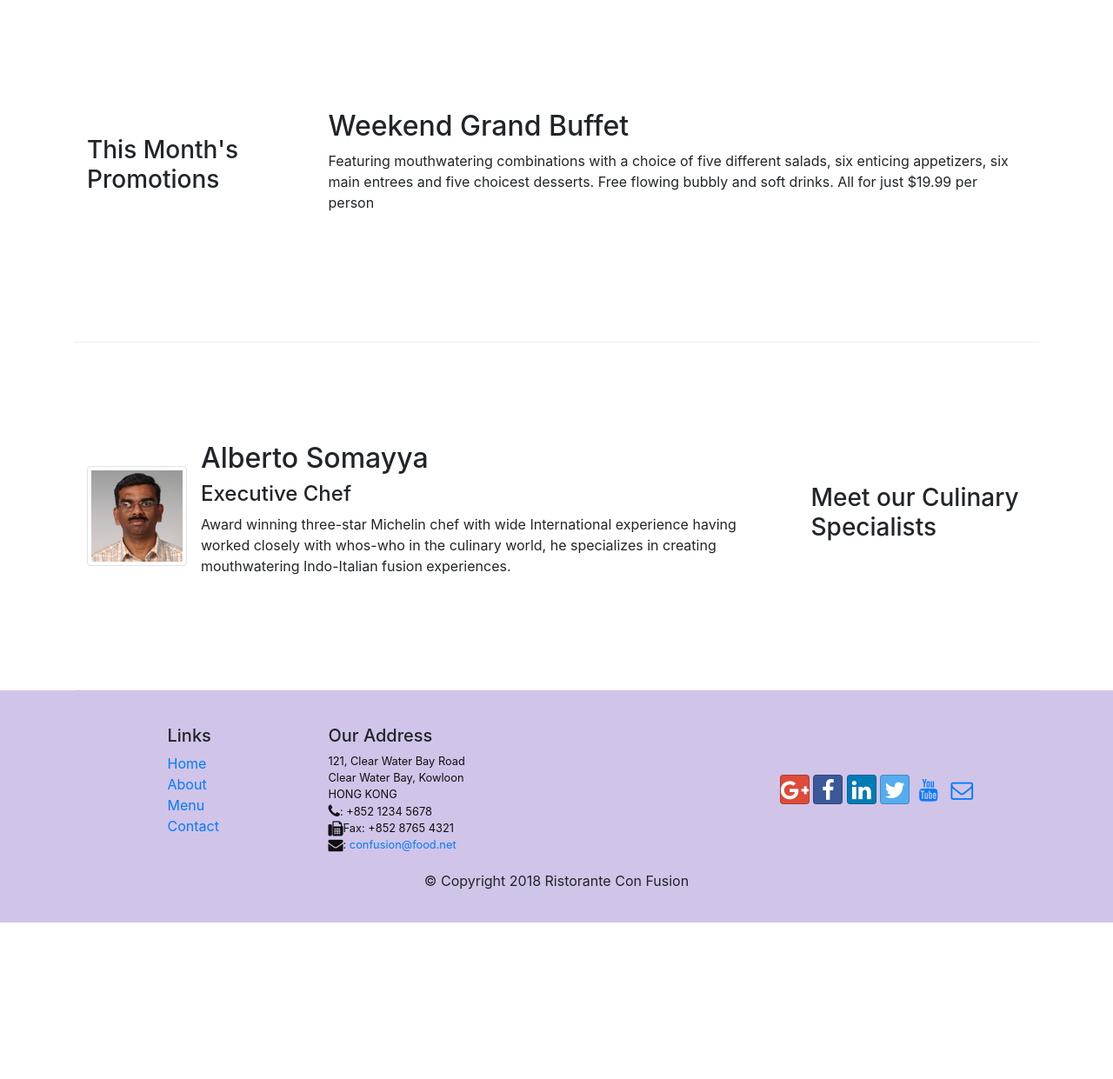
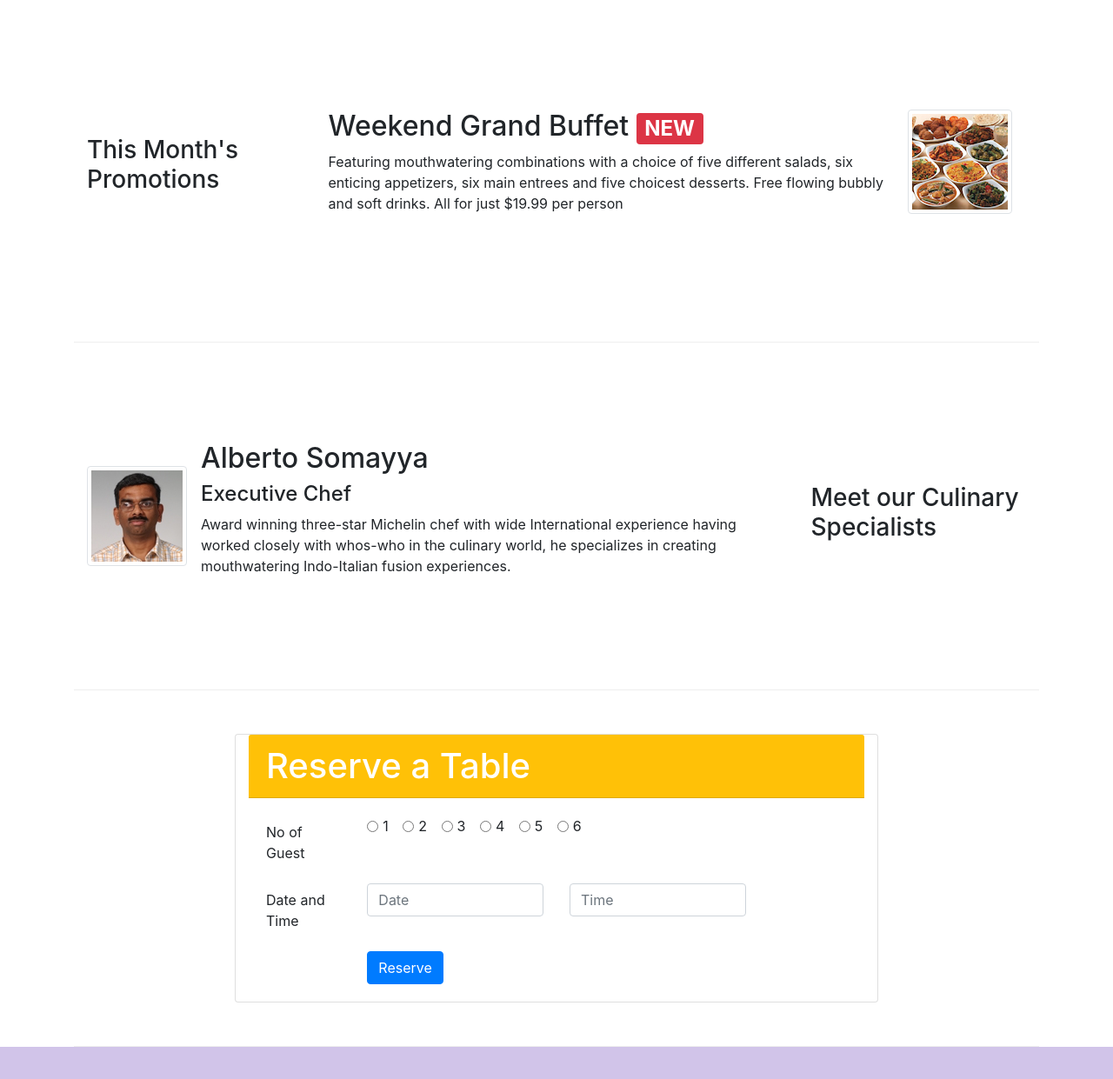
Before and after one commit to odeyemiibukunajewole/conFusion, a website: page index.html in a window 1280 px wide. Shown: the part 740-1981 px from the top of the page at 87% size. Before the commit the page ends 1801 px from the top, so only its background shows below. Drawn offline with nearby package versions, Linux system fonts and the light colour scheme.

Commit message:
addition of reserve button and reserve table

```diff
--- a/index.html
+++ b/index.html
@@ -44,8 +44,11 @@
                     <p>We take inspiration from the World's best cuisines, and create a unique fusion experience. Our
                         lipsmacking creations will tickle your culinary senses!</p>
                 </div>
-                <div class="col-12 col-sm align-self-center">
+                <div class="col-12 col-sm-3 align-self-center">
                     <img src="img/logo.png" alt="" class="img-fluid">
+                </div>
+                <div class="col-12 col-sm-3 align-self-center">
+                    <a href="#reservetable" class="btn btn-sm btn-warning">Reserve Table</a>
                 </div>
             </div>
         </div>
@@ -60,7 +63,8 @@
                 <div class="media">
                     <img src="img/uthappizza.png" alt="uthappizza" class="d-flex mr-3 img-thumbnail align-self-center">
                     <div class="media-body">
-                        <h2 class="mt-0">Uthappizza <span class="badge badge-danger">HOT</span> <span class="badge badge-pill badge-secondary">$4.99</span></h2>
+                        <h2 class="mt-0">Uthappizza <span class="badge badge-danger">HOT</span> <span
+                                class="badge badge-pill badge-secondary">$4.99</span></h2>
                         <p>A unique combination of Indian Uthappam (pancake) and Italian pizza, topped with Cerignola
                             olives,
                             ripe vine cherry tomatoes, Vidalia onion, Guntur chillies and Buffalo Paneer.</p>
@@ -75,10 +79,18 @@
                 <h3>This Month's Promotions</h3>
             </div>
             <div class="col col-sm col-md">
-                <h2>Weekend Grand Buffet</h2>
-                <p>Featuring mouthwatering combinations with a choice of five different salads, six enticing appetizers,
-                    six main entrees and five choicest desserts. Free flowing bubbly and soft drinks. All for just
-                    $19.99 per person </p>
+                <div class="media">
+                    <img src="img/buffet.png" alt="buffet"
+                        class="order-sm-last d-flex mr-3 img-thumbnail align-self-cent">
+                    <div class="media-body order-sm-first">
+                        <h2 class="mt-0">Weekend Grand Buffet <span class="badge badge-danger">NEW</span></h2>
+                        <p>Featuring mouthwatering combinations with a choice of five different salads, six enticing
+                            appetizers,
+                            six main entrees and five choicest desserts. Free flowing bubbly and soft drinks. All for
+                            just
+                            $19.99 per person </p>
+                    </div>
+                </div>
             </div>
         </div>
 
@@ -99,6 +111,60 @@
                     </div>
                 </div>
             </div>
+        </div>
+        <div class="row row-content">
+            <div class="card col-12 col-sm-8 offset-2" id="reservetable">
+                <h1 class="card-header bg-warning text-white" >Reserve a Table</h1>
+                <div class="card-body">
+                    <form action="">
+                        <div class="form-group row">
+                            <label for="noofguest" class="col-12 col-sm-2 col-form-label">No of Guest</label>
+                            <div class="col-12 col-sm-10">
+                                <div class="form-check form-check-inline">
+                                    <input type="radio" class="form-check-input" id="option1" name="option1" value="1">
+                                    <label for="option1" class="form-check-label">1</label>
+                                </div>
+                                <div class="form-check form-check-inline">
+                                    <input type="radio" class="form-check-input" id="option2" name="option2" value="2">
+                                    <label for="option2" class="form-check-label">2</label>
+                                </div>
+                                <div class="form-check form-check-inline">
+                                    <input type="radio" class="form-check-input" id="option3" name="option3" value="3">
+                                    <label for="option3" class="form-check-label">3</label>
+                                </div>
+                                <div class="form-check form-check-inline">
+                                    <input type="radio" class="form-check-input" id="option4" name="option4" value="4">
+                                    <label for="option4" class="form-check-label">4</label>
+                                </div>
+                                <div class="form-check form-check-inline">
+                                    <input type="radio" class="form-check-input" id="option5" name="option5" value="5">
+                                    <label for="option5" class="form-check-label">5</label>
+                                </div>
+                                <div class="form-check form-check-inline">
+                                    <input type="radio" class="form-check-input" id="option6" name="option6" value="6">
+                                    <label for="option6" class="form-check-label">6</label>
+                                </div>
+                            </div>
+                        </div>
+                        <div class="form-group row">
+                            <label for="datetime" class="col-12 col-sm-2 col-form-label">Date and Time</label>
+                            <div class="col-12 col-sm-4">
+                                <input type="text" class="form-control" id="date" name="date" placeholder="Date">
+                            </div>
+                            <div class="col-12 col-sm-4">
+                                <input type="text" class="form-control" id="time" name="time" placeholder="Time">
+                            </div>
+                        </div>
+                        <div class="form-sm-2 row">
+                            <div class="offset-sm-2 col-sm-10">
+                                <button type="submit" class="btn btn-primary">Reserve</button>
+                            </div>
+                        </div>
+                    </form>
+                </div>
+
+            </div>
+
         </div>
     </div>
 
```
